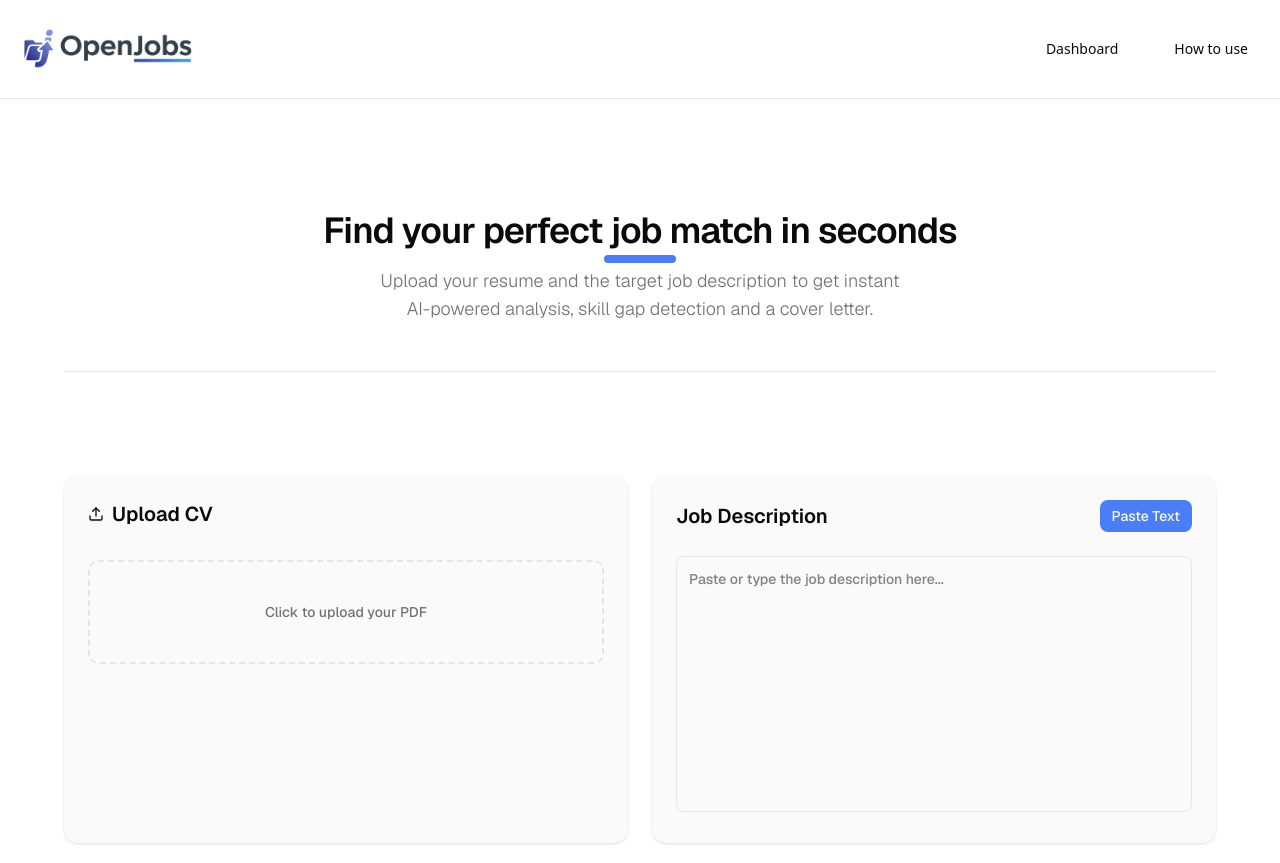
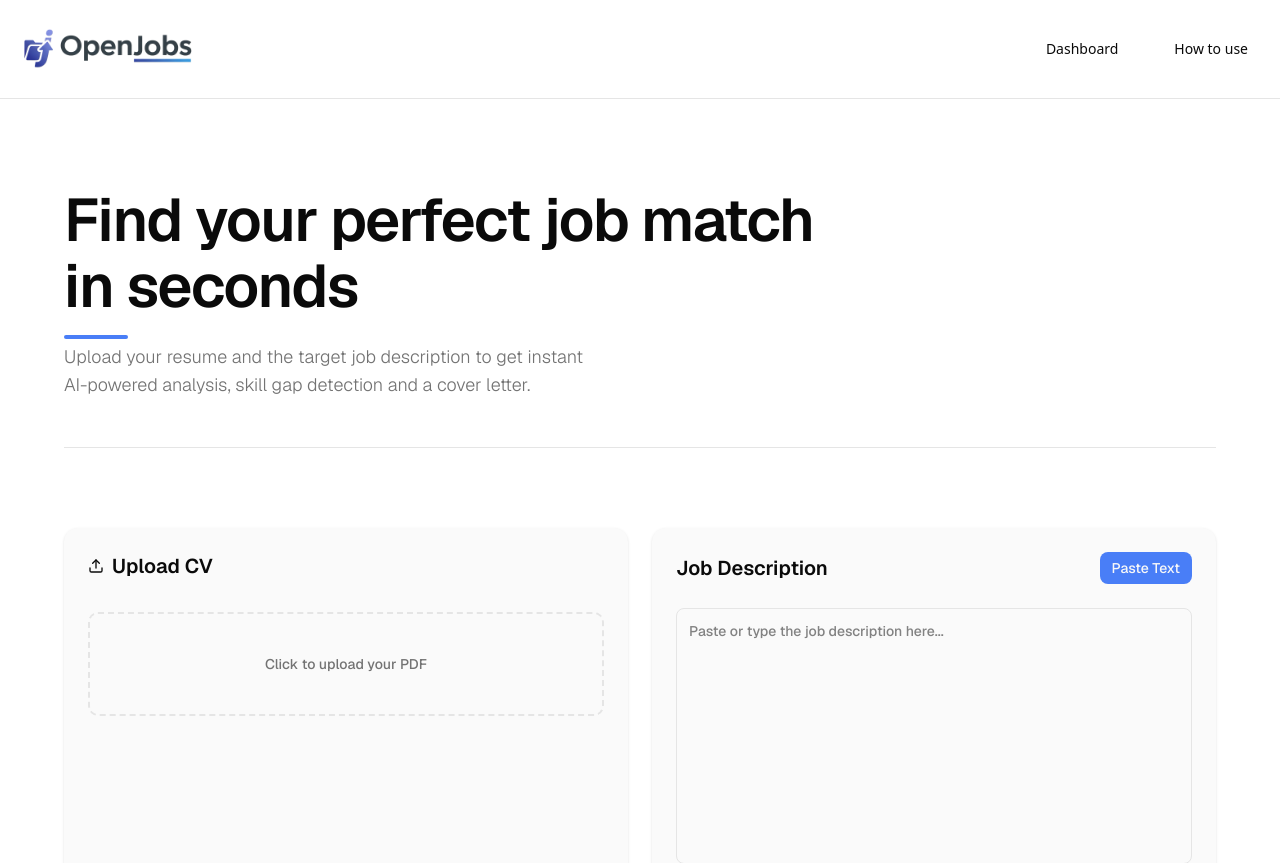
Before and after one commit to Bataklik/OpenJob, a Next.js app in the folder oj_frontend/: page / in a window 1280 px wide. Shown: the top 863 px of the page. Built offline with nearby package versions, Linux system fonts and the light colour scheme.

Commit message:
style: adjust HeaderPage component layout by modifying padding, max-width, and spacing for improved visual presentation

```diff
--- a/oj_frontend/components/header-page/index.tsx
+++ b/oj_frontend/components/header-page/index.tsx
@@ -12,15 +12,15 @@ interface HeaderPageProps {
 
 export default function HeaderPage({ title, description }: HeaderPageProps) {
     return (
-        <div className="w-full py-16 rounded-2xl">
-            <PageHeader className="text-center space-y-4">
-                <PageHeaderHeading className="mx-auto max-w-2xl text-4xl font-semibold tracking-tight">
+        <div className="w-full py-10">
+            <PageHeader className="space-y-4">
+                <PageHeaderHeading className="max-w-3xl text-4xl sm:text-5xl md:text-6xl font-semibold tracking-tight whitespace-pre-line">
                     {title}
                 </PageHeaderHeading>
 
-                <div className="mx-auto h-2 w-18 rounded-full bg-primary" />
+                <div className="mt-3 h-1 w-16 rounded-full bg-primary" />
 
-                <PageHeaderDescription className="mx-auto max-w-2xl text-base text-muted-foreground">
+                <PageHeaderDescription className="max-w-2xl text-base text-muted-foreground">
                     {description}
                 </PageHeaderDescription>
             </PageHeader>
```
